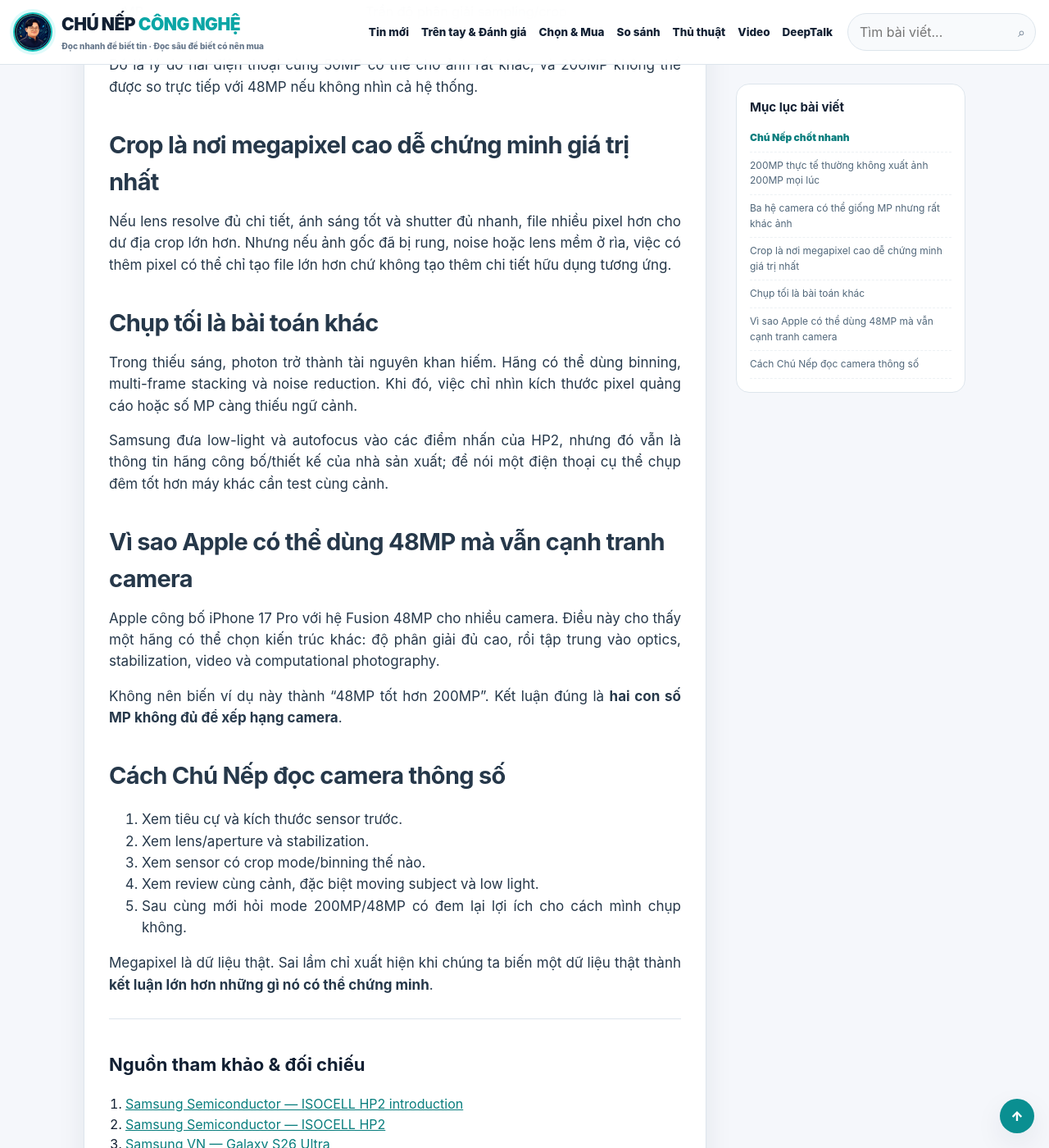
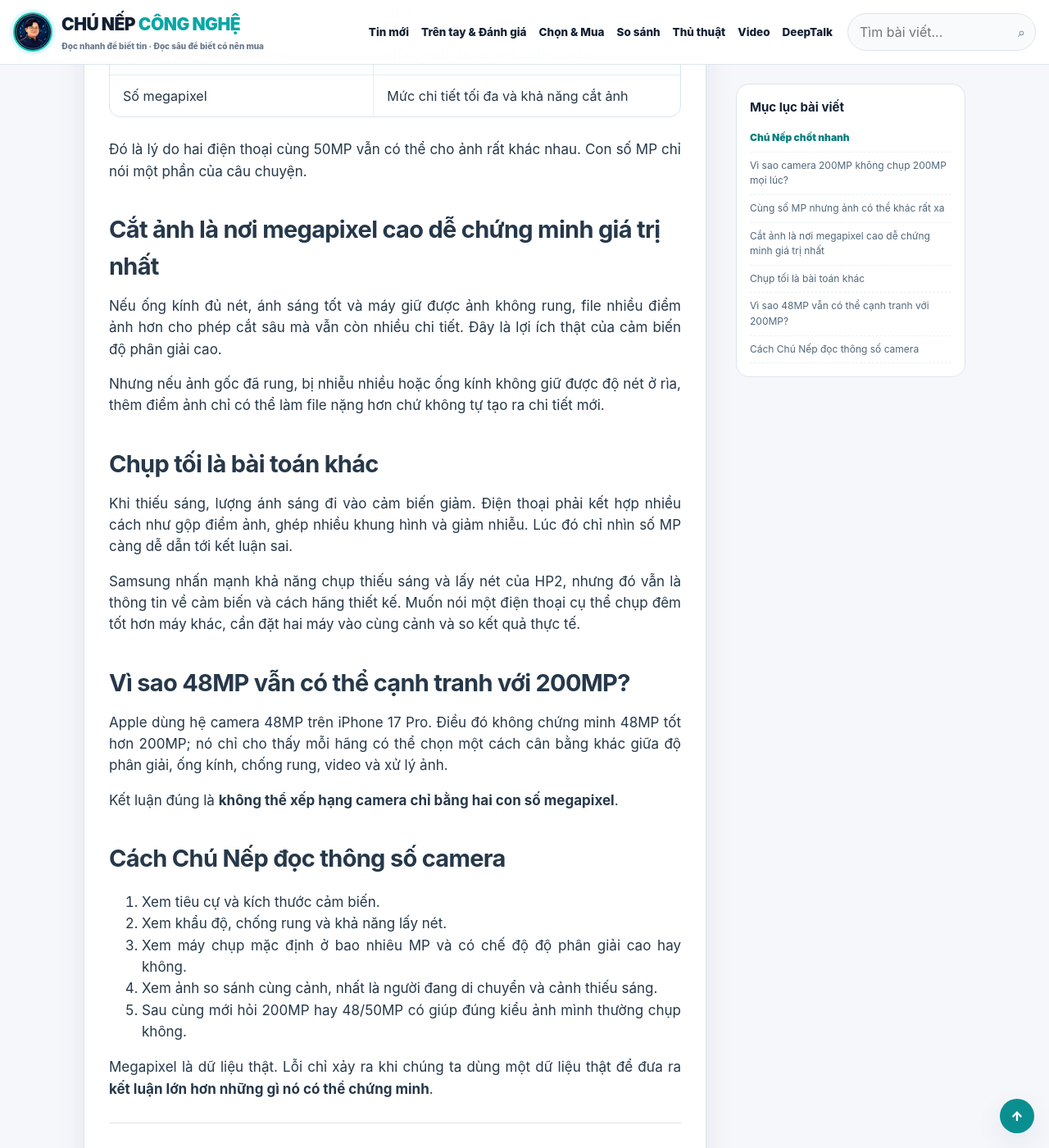
Before and after one commit to chunepcongnghe/chunepcongnghe.github.io, a Jekyll site: the page built from _posts/2026-08-20-camera-200mp-vs-48-50mp-megapixel-co-quyet-dinh.md, in a window 1280 px wide and 1400 px high, scrolled down 2749 px. Shown: the whole window at 82% size. Built offline with Jekyll 4.4.1, drawn with Linux system fonts in a browser that asks for light colours; some of the changed text lies outside the part shown.

Commit message:
Sửa bài camera 200MP: tiếng Việt tự nhiên và bảng dễ đọc

```diff
--- a/_posts/2026-08-20-camera-200mp-vs-48-50mp-megapixel-co-quyet-dinh.md
+++ b/_posts/2026-08-20-camera-200mp-vs-48-50mp-megapixel-co-quyet-dinh.md
@@ -1,24 +1,24 @@
 ---
 title: "Camera 200MP vs 48/50MP: megapixel lớn hơn có chụp đẹp hơn không?"
 slug: camera-200mp-vs-48-50mp-megapixel-co-quyet-dinh
-description: "Phân tích camera smartphone 200MP, 48MP và 50MP: độ phân giải, pixel binning, kích thước cảm biến, lens, xử lý ảnh và vì sao megapixel không phải điểm chất lượng duy nhất."
-answer_summary: "Megapixel cao cho phép cảm biến ghi nhiều điểm ảnh và có thể hữu ích cho crop hoặc chế độ độ phân giải cao, nhưng không tự đảm bảo ảnh đẹp hơn. Samsung ISOCELL HP2 200MP có thể bin pixel để tạo ảnh 50MP hoặc 12,5MP; iPhone 17 Pro dùng hệ camera 48MP nhưng chất lượng cuối còn phụ thuộc optics, kích thước cảm biến, stabilization, autofocus, tone mapping và pipeline xử lý. So camera phải nhìn cả hệ thống, không chỉ con số MP."
+description: "Phân tích camera điện thoại 200MP, 48MP và 50MP: độ phân giải, gộp điểm ảnh, cảm biến, ống kính và vì sao megapixel không quyết định tất cả."
+answer_summary: "Megapixel cao cho phép cảm biến ghi nhiều điểm ảnh hơn và có thể hữu ích khi cần cắt ảnh hoặc chụp ở độ phân giải cao, nhưng không tự đảm bảo ảnh đẹp hơn. Samsung ISOCELL HP2 200MP có thể gộp điểm ảnh để tạo ảnh 50MP hoặc 12,5MP; trong khi iPhone 17 Pro dùng hệ camera 48MP. Chất lượng cuối còn phụ thuộc kích thước cảm biến, ống kính, chống rung, lấy nét và cách phần mềm xử lý ảnh."
 target_query: "camera 200MP có tốt hơn 48MP 50MP không"
 key_takeaways:
-  - "ISOCELL HP2 của Samsung có 200 triệu pixel 0,6µm trên format 1/1.3 inch và dùng Tetra2pixel để gộp 4 hoặc 16 pixel thành chế độ 50MP/12,5MP."
-  - "Galaxy S26 Ultra dùng camera wide 200MP f/1.4 theo Samsung; iPhone 17 Pro dùng hệ 48MP Fusion với main f/1.78 theo Apple."
-  - "MP đo độ phân giải sampling, không đo trực tiếp dynamic range, noise, flare, autofocus hay độ chính xác màu."
-  - "So sánh chất lượng cần ảnh cùng cảnh/cùng điều kiện; bảng thông số chỉ cho biết khả năng phần cứng."
+  - "ISOCELL HP2 của Samsung có 200 triệu điểm ảnh 0,6µm trên cảm biến cỡ 1/1.3 inch và có thể gộp điểm ảnh để tạo ảnh 50MP hoặc 12,5MP."
+  - "Galaxy S26 Ultra dùng camera chính 200MP f/1.4 theo Samsung; iPhone 17 Pro dùng hệ camera 48MP Fusion theo Apple."
+  - "Số MP không cho biết trực tiếp dải sáng, mức nhiễu, khả năng lấy nét hay màu sắc cuối cùng."
+  - "Muốn biết máy nào chụp đẹp hơn phải so ảnh trong cùng cảnh và điều kiện tương tự."
 compare_subject: "Camera 200MP"
 compare_reference: "Camera 48/50MP"
 quick_compare:
   - criterion: "Độ phân giải tối đa"
     subject_value: "Cao hơn"
     reference_value: "Thấp hơn"
-    verdict: "Có lợi cho crop khi ánh sáng, lens và xử lý đủ tốt."
-  - criterion: "Pixel binning"
+    verdict: "Có lợi khi cần cắt ảnh nếu ống kính, ánh sáng và xử lý đủ tốt."
+  - criterion: "Gộp điểm ảnh"
     subject_value: "Thường dùng để tạo ảnh độ phân giải thấp hơn"
-    reference_value: "Cũng có thể bin tùy cảm biến"
+    reference_value: "Cũng có thể dùng tùy cảm biến"
     verdict: "Ảnh mặc định không nhất thiết được lưu ở số MP tối đa."
   - criterion: "Chất lượng tổng thể"
     subject_value: "Phụ thuộc cả hệ camera"
@@ -32,7 +32,7 @@
 brand: Multi-brand
 tags: [camera 200MP, camera 48MP, camera 50MP, megapixel smartphone, ISOCELL HP2, iPhone camera]
 image: "/assets/images/thumbs/camera-200mp-vs-48-50mp-megapixel-co-quyet-dinh.jpg"
-image_alt: "Cụm camera smartphone cận cảnh thực tế"
+image_alt: "Cụm camera điện thoại cận cảnh thực tế"
 source_status: confirmed
 sources:
   - name: "Samsung Semiconductor — ISOCELL HP2 introduction"
@@ -45,63 +45,65 @@
     url: "https://www.apple.com/vn/iphone-17-pro/specs/"
 author: Chú Nếp
 author_role: "Chú Nếp Công Nghệ"
-read_time: 9
+read_time: 8
 featured: false
 published: true
 faq:
   - question: "200MP có luôn chụp chi tiết hơn 48MP không?"
-    answer: "Không luôn. Độ chi tiết hữu dụng còn phụ thuộc lens, ánh sáng, rung, autofocus, demosaic, sharpening và chất lượng cảm biến; chế độ 200MP có thể cho lợi thế trong điều kiện phù hợp."
-  - question: "Pixel binning có làm mất ý nghĩa của cảm biến 200MP không?"
-    answer: "Không. Binning là một cách dùng nhiều photosite để tạo output độ phân giải thấp hơn trong điều kiện cần. Cảm biến vẫn có thể cung cấp mode độ phân giải cao khi phù hợp."
-  - question: "Nên nhìn thông số nào ngoài megapixel?"
-    answer: "Kích thước cảm biến, khẩu độ/lens, tiêu cự, stabilization, autofocus, video, HDR và chất lượng xử lý ảnh đều quan trọng."
+    answer: "Không. Độ chi tiết còn phụ thuộc ống kính, ánh sáng, rung tay, khả năng lấy nét và cách xử lý ảnh. Chế độ 200MP có thể có lợi trong điều kiện phù hợp nhưng không phải lúc nào cũng hơn."
+  - question: "Gộp điểm ảnh có làm cảm biến 200MP trở nên vô nghĩa không?"
+    answer: "Không. Đây là cách cảm biến dùng nhiều điểm ảnh nhỏ để tạo ảnh có độ phân giải thấp hơn khi cần. Cảm biến vẫn có thể chụp ở độ phân giải cao trong điều kiện phù hợp."
+  - question: "Ngoài megapixel nên nhìn thông số nào?"
+    answer: "Nên xem kích thước cảm biến, khẩu độ và chất lượng ống kính, tiêu cự, chống rung, lấy nét, khả năng quay video và chất lượng xử lý ảnh."
 ---
-Con số megapixel là một trong những metric dễ bán nhất vì nó lớn, dễ so và ai cũng hiểu “200 > 48”. Nhưng camera không phải phép cộng một cột Excel. MP mô tả **số mẫu ảnh**, không mô tả toàn bộ chất lượng hình ảnh.
+Megapixel là một trong những con số dễ dùng để quảng cáo nhất: 200 rõ ràng lớn hơn 50, nên rất dễ tạo cảm giác camera 200MP chắc chắn phải chụp đẹp hơn. Nhưng camera điện thoại là cả một hệ thống, không phải một cuộc thi xem ai có số lớn hơn.
 
 ## Chú Nếp chốt nhanh
 
-200MP có giá trị thật cho độ phân giải và crop trong điều kiện phù hợp, nhưng **không phải điểm số camera**. Một hệ 48/50MP có lens, sensor, autofocus và xử lý tốt hoàn toàn có thể cho ảnh cuối hấp dẫn hoặc đáng tin cậy hơn trong nhiều tình huống.
+200MP có lợi thật khi bạn cần nhiều chi tiết để cắt ảnh hoặc muốn chụp ở độ phân giải cao trong điều kiện tốt. Nhưng **200MP không phải điểm số chất lượng camera**. Một máy 48MP hoặc 50MP có cảm biến, ống kính, chống rung, lấy nét và xử lý ảnh tốt vẫn có thể cho ảnh đẹp và ổn định hơn trong nhiều tình huống.
 
-## 200MP thực tế thường không xuất ảnh 200MP mọi lúc
+## Vì sao camera 200MP không chụp 200MP mọi lúc?
 
-Samsung mô tả ISOCELL HP2 200MP với pixel 0,6µm trên format 1/1.3 inch. Công nghệ Tetra2pixel cho phép gộp pixel theo nhóm để chuyển sang output 50MP hoặc 12,5MP.
+Samsung mô tả ISOCELL HP2 có 200 triệu điểm ảnh kích thước 0,6µm trên cảm biến cỡ 1/1.3 inch. Công nghệ Tetra2pixel cho phép cảm biến gộp nhiều điểm ảnh lại để tạo ảnh 50MP hoặc 12,5MP.
 
-Điều này có lý: ánh sáng tốt có thể tận dụng mode độ phân giải cao; ánh sáng khó hơn có thể ưu tiên binning để thay đổi cách sensor thu và xử lý tín hiệu.
+Nói dễ hiểu: khi ánh sáng tốt, máy có thể tận dụng độ phân giải cao để giữ nhiều chi tiết. Khi ánh sáng khó hơn, hệ thống có thể gộp điểm ảnh để ưu tiên lượng ánh sáng và cách xử lý phù hợp hơn.
 
-## Ba hệ camera có thể giống MP nhưng rất khác ảnh
+## Cùng số MP nhưng ảnh có thể khác rất xa
 
-| Thành phần | Tác động thực tế |
+| Thành phần | Ảnh hưởng dễ thấy |
 |---|---|
-| Sensor area / pixel architecture | Noise, dynamic range, readout |
-| Lens / aperture | Ánh sáng, flare, sharpness, distortion |
-| Autofocus / stabilization | Tỷ lệ ảnh nét trong tình huống thật |
-| ISP / computational pipeline | HDR, skin tone, sharpening, noise reduction |
-| MP | Trần độ phân giải sampling/crop |
+| Kích thước cảm biến và kích thước điểm ảnh | Mức nhiễu, khả năng giữ chi tiết sáng/tối |
+| Ống kính và khẩu độ | Lượng sáng, độ nét, hiện tượng lóe sáng và méo hình |
+| Lấy nét và chống rung | Khả năng giữ chủ thể nét trong tình huống thật |
+| Bộ xử lý ảnh và phần mềm | HDR, màu da, độ nét, giảm nhiễu |
+| Số megapixel | Mức chi tiết tối đa và khả năng cắt ảnh |
 
-Đó là lý do hai điện thoại cùng 50MP có thể cho ảnh rất khác, và 200MP không thể được so trực tiếp với 48MP nếu không nhìn cả hệ thống.
+Đó là lý do hai điện thoại cùng 50MP vẫn có thể cho ảnh rất khác nhau. Con số MP chỉ nói một phần của câu chuyện.
 
-## Crop là nơi megapixel cao dễ chứng minh giá trị nhất
+## Cắt ảnh là nơi megapixel cao dễ chứng minh giá trị nhất
 
-Nếu lens resolve đủ chi tiết, ánh sáng tốt và shutter đủ nhanh, file nhiều pixel hơn cho dư địa crop lớn hơn. Nhưng nếu ảnh gốc đã bị rung, noise hoặc lens mềm ở rìa, việc có thêm pixel có thể chỉ tạo file lớn hơn chứ không tạo thêm chi tiết hữu dụng tương ứng.
+Nếu ống kính đủ nét, ánh sáng tốt và máy giữ được ảnh không rung, file nhiều điểm ảnh hơn cho phép cắt sâu mà vẫn còn nhiều chi tiết. Đây là lợi ích thật của cảm biến độ phân giải cao.
+
+Nhưng nếu ảnh gốc đã rung, bị nhiễu nhiều hoặc ống kính không giữ được độ nét ở rìa, thêm điểm ảnh chỉ có thể làm file nặng hơn chứ không tự tạo ra chi tiết mới.
 
 ## Chụp tối là bài toán khác
 
-Trong thiếu sáng, photon trở thành tài nguyên khan hiếm. Hãng có thể dùng binning, multi-frame stacking và noise reduction. Khi đó, việc chỉ nhìn kích thước pixel quảng cáo hoặc số MP càng thiếu ngữ cảnh.
+Khi thiếu sáng, lượng ánh sáng đi vào cảm biến giảm. Điện thoại phải kết hợp nhiều cách như gộp điểm ảnh, ghép nhiều khung hình và giảm nhiễu. Lúc đó chỉ nhìn số MP càng dễ dẫn tới kết luận sai.
 
-Samsung đưa low-light và autofocus vào các điểm nhấn của HP2, nhưng đó vẫn là thông tin hãng công bố/thiết kế của nhà sản xuất; để nói một điện thoại cụ thể chụp đêm tốt hơn máy khác cần test cùng cảnh.
+Samsung nhấn mạnh khả năng chụp thiếu sáng và lấy nét của HP2, nhưng đó vẫn là thông tin về cảm biến và cách hãng thiết kế. Muốn nói một điện thoại cụ thể chụp đêm tốt hơn máy khác, cần đặt hai máy vào cùng cảnh và so kết quả thực tế.
 
-## Vì sao Apple có thể dùng 48MP mà vẫn cạnh tranh camera
+## Vì sao 48MP vẫn có thể cạnh tranh với 200MP?
 
-Apple công bố iPhone 17 Pro với hệ Fusion 48MP cho nhiều camera. Điều này cho thấy một hãng có thể chọn kiến trúc khác: độ phân giải đủ cao, rồi tập trung vào optics, stabilization, video và computational photography.
+Apple dùng hệ camera 48MP trên iPhone 17 Pro. Điều đó không chứng minh 48MP tốt hơn 200MP; nó chỉ cho thấy mỗi hãng có thể chọn một cách cân bằng khác giữa độ phân giải, ống kính, chống rung, video và xử lý ảnh.
 
-Không nên biến ví dụ này thành “48MP tốt hơn 200MP”. Kết luận đúng là **hai con số MP không đủ để xếp hạng camera**.
+Kết luận đúng là **không thể xếp hạng camera chỉ bằng hai con số megapixel**.
 
-## Cách Chú Nếp đọc camera thông số
+## Cách Chú Nếp đọc thông số camera
 
-1. Xem tiêu cự và kích thước sensor trước.
-2. Xem lens/aperture và stabilization.
-3. Xem sensor có crop mode/binning thế nào.
-4. Xem review cùng cảnh, đặc biệt moving subject và low light.
-5. Sau cùng mới hỏi mode 200MP/48MP có đem lại lợi ích cho cách mình chụp không.
+1. Xem tiêu cự và kích thước cảm biến.
+2. Xem khẩu độ, chống rung và khả năng lấy nét.
+3. Xem máy chụp mặc định ở bao nhiêu MP và có chế độ độ phân giải cao hay không.
+4. Xem ảnh so sánh cùng cảnh, nhất là người đang di chuyển và cảnh thiếu sáng.
+5. Sau cùng mới hỏi 200MP hay 48/50MP có giúp đúng kiểu ảnh mình thường chụp không.
 
-Megapixel là dữ liệu thật. Sai lầm chỉ xuất hiện khi chúng ta biến một dữ liệu thật thành **kết luận lớn hơn những gì nó có thể chứng minh**.
+Megapixel là dữ liệu thật. Lỗi chỉ xảy ra khi chúng ta dùng một dữ liệu thật để đưa ra **kết luận lớn hơn những gì nó có thể chứng minh**.
```
